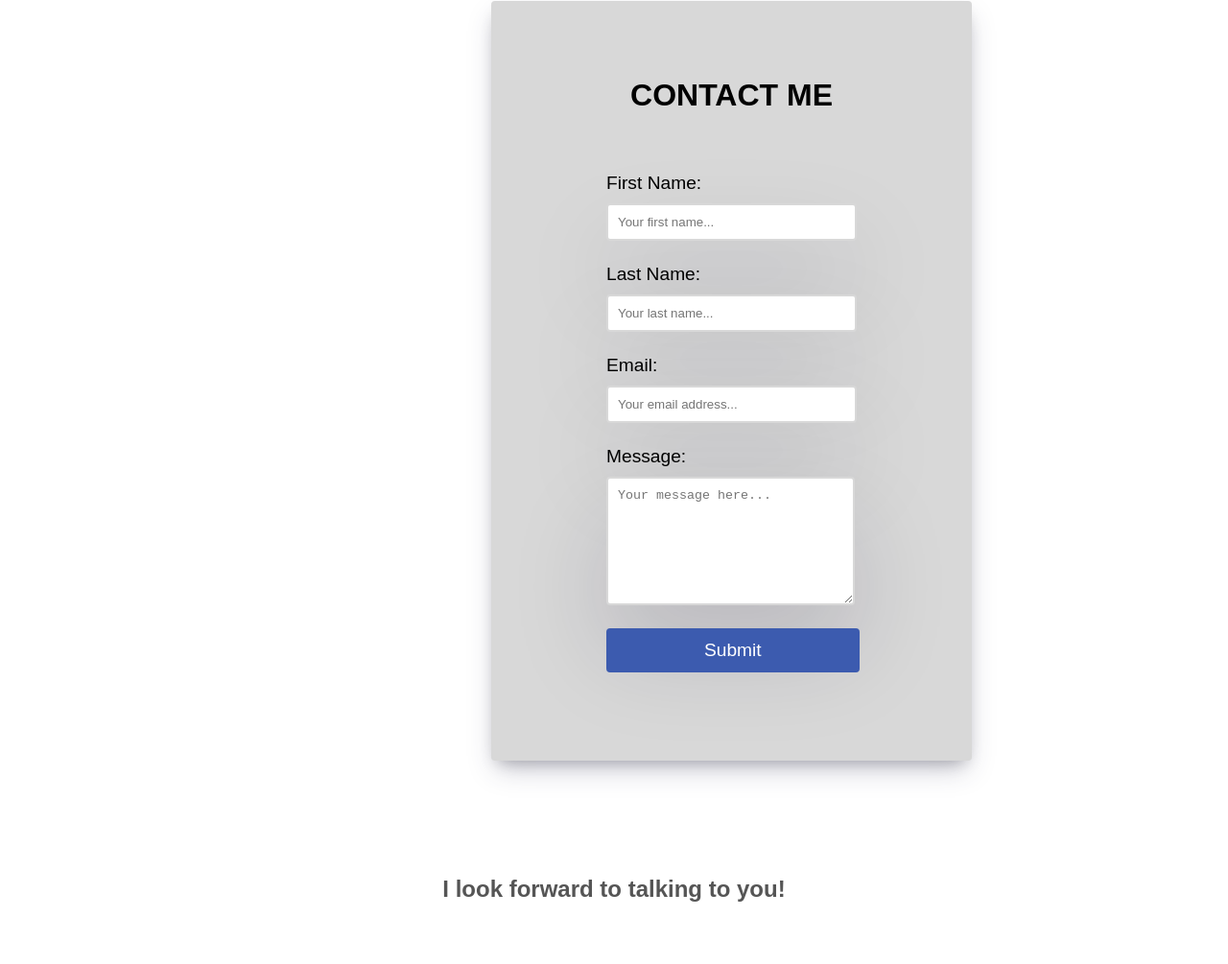
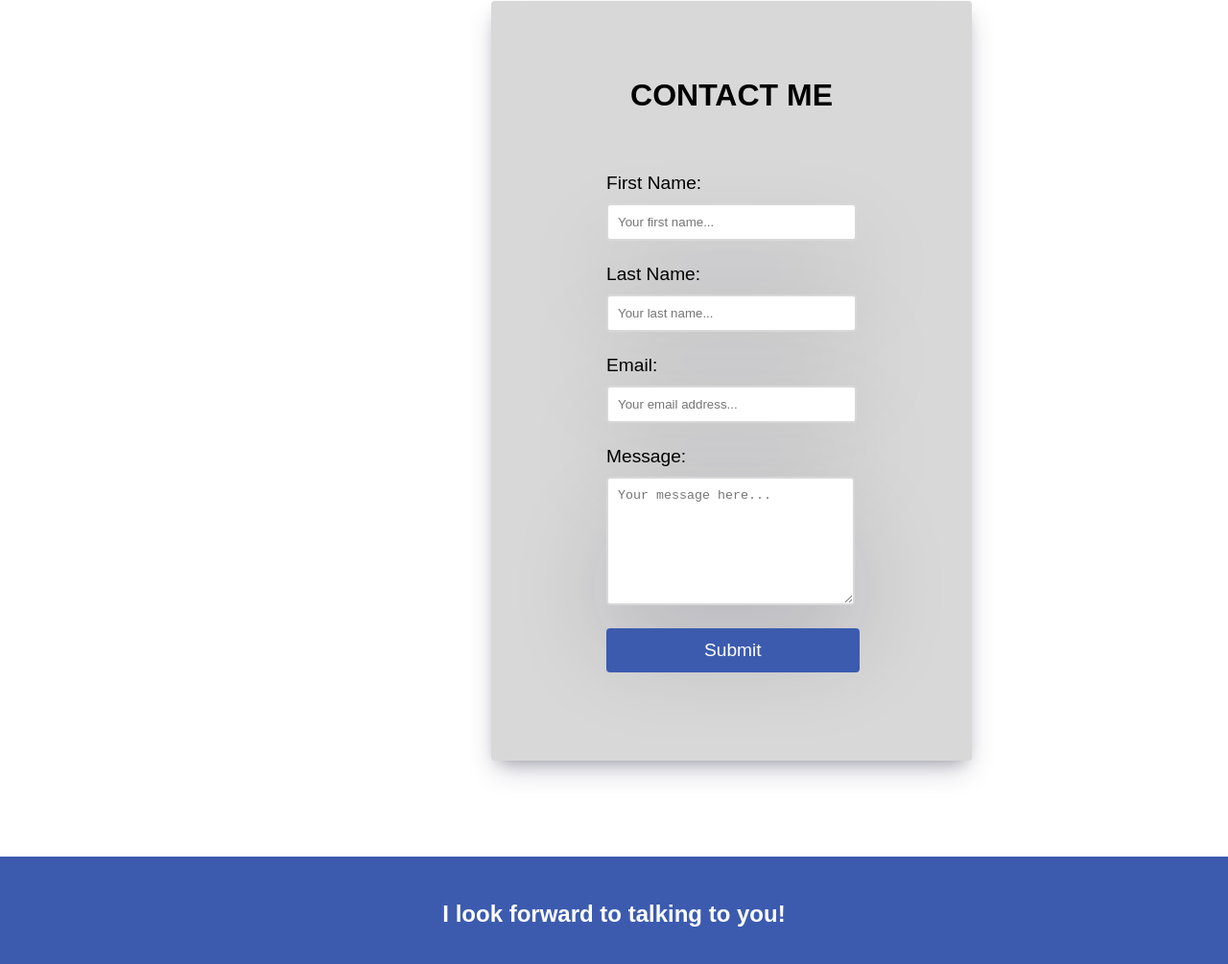
Before and after one commit to asell0808/myPortfolio, a plain HTML site: page index.html in a window 1280 px wide. Shown: the part 1728-2733 px from the top of the page at 96% size. Drawn offline with Linux system fonts and the light colour scheme.

Commit message:
Update style.css

```diff
--- a/style.css
+++ b/style.css
@@ -408,7 +408,10 @@ body{
     padding-left:25%;
     padding-right:25%;
     margin-top: 100px;
-    margin-bottom: 40px;
+    background-color:rgb(60, 91, 175);
+    height: 120px;
+    color: #fff;
+    line-height: 80px;
 }
 
 /* Footer End */
```
